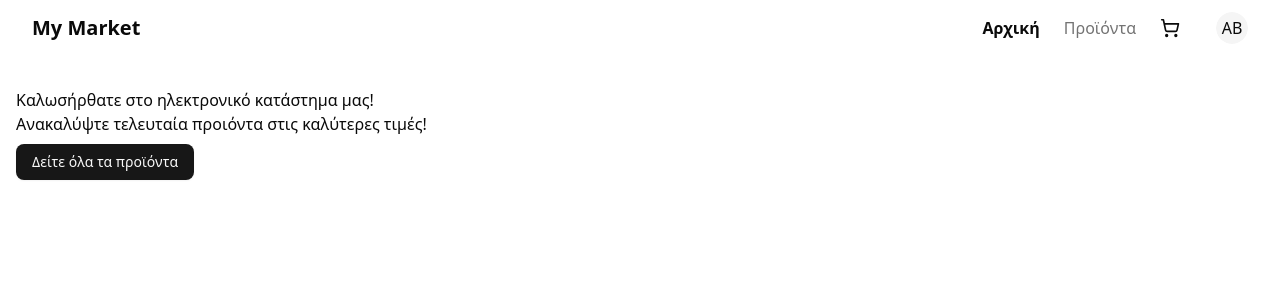
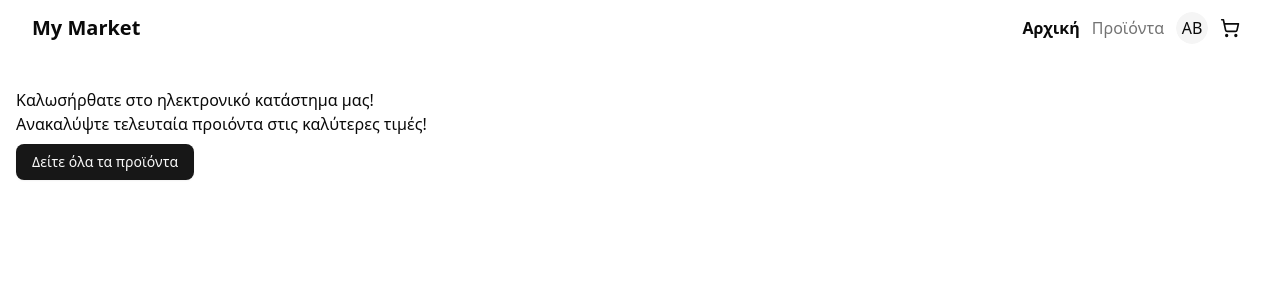
Before and after one commit to kboul/nextjs-eshop, a Next.js app: page / in a window 1280 px wide. Shown: the top 300 px of the page. Built offline with nearby package versions, Linux system fonts and the light colour scheme; no server answers.

Commit message:
Change the order of navbar icons on mobile and spacing (#13)

```diff
--- a/package.json
+++ b/package.json
@@ -1,6 +1,6 @@
 {
   "name": "nextjs-eshop",
-  "version": "0.10.3",
+  "version": "0.10.4",
   "private": true,
   "scripts": {
     "dev": "next dev --turbopack",
--- a/src/components/Navbar.tsx
+++ b/src/components/Navbar.tsx
@@ -43,7 +43,7 @@ const Routes = ({ linkClassName }: { linkClassName: string }) => {
 function ShoppingCartIcon({ cartCount }: { cartCount: number }) {
   return (
     <Link href={allPaths.cart.href} className="relative">
-      <ShoppingCart className="mr-3" size={20} />
+      <ShoppingCart className="md:mr-2 mr-5" size={20} />
       {cartCount > 0 && (
         <span className="absolute md:bottom-2 bottom-3 left-3">
           <Badge
@@ -71,10 +71,10 @@ export function Navbar() {
       {/* Burger button only visible on mobile */}
       <Sheet>
         <SheetTrigger asChild>
-          <div className="md:hidden flex gap-6 items-center">
+          <div className="md:hidden flex gap-3 items-center">
+            <Menu size={24} className="cursor-pointer" />
+            <UserAvatarDropdown />
             <ShoppingCartIcon cartCount={cartCount} />
-            <UserAvatarDropdown />
-            <Menu size={24} className="cursor-pointer" />
           </div>
         </SheetTrigger>
 
@@ -90,10 +90,10 @@ export function Navbar() {
 
       {/* Desktop nav */}
       <nav className="hidden md:flex">
-        <div className="flex items-center space-x-6">
+        <div className="flex items-center space-x-3">
           <Routes linkClassName="hover:underline" />
+          <UserAvatarDropdown />
           <ShoppingCartIcon cartCount={cartCount} />
-          <UserAvatarDropdown />
         </div>
       </nav>
     </header>
```
